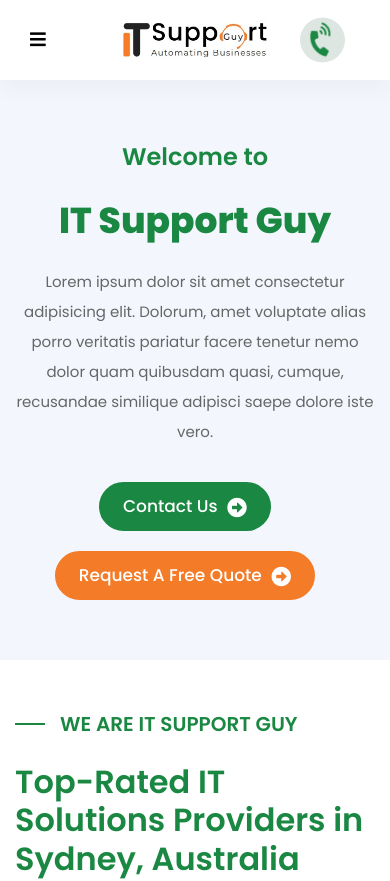
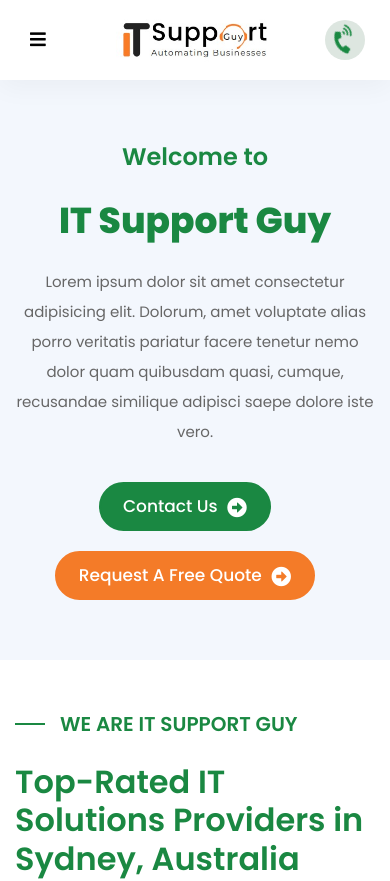
Before and after one commit to App-and-Website/itsupportguy-frontend, a plain HTML site: page index.html in a window 390 px wide. Shown: the top 881 px of the page. Drawn offline with Linux system fonts and the light colour scheme; files whose address does not match are found by name.

Commit message:
header-phone-icon-right-margin-reduced

```diff
--- a/style.css
+++ b/style.css
@@ -47,18 +47,18 @@
         position: absolute;
         top: 50%;
         transform: translate(0, -50%);
-        right: 30px;
+        right: 10px;
         background: #dde6e0;
         border-radius: 100%;
     }
     .header_phone_icon i{
-        height: 45px;
-        width: 45px;
+        height: 40px;
+        width: 40px;
         padding: 10px;
         display: flex;
         justify-content: center;
         align-items: center;
-        font-size: 28px;
+        font-size: 24px;
         color: #1a8842;
         transform: rotate(-30deg);
         animation: zoomInOut 3s infinite ease-in-out;
```
